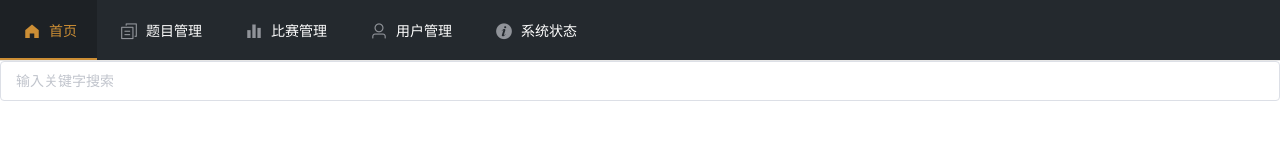
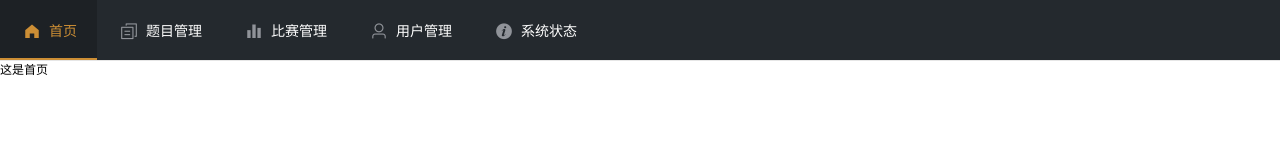
Before and after one commit to SDUOJ/sduoj-manage, a Vue app: page / in a window 1280 px wide. Shown: the top 160 px of the page. Built offline with nearby package versions, Linux system fonts and the light colour scheme.

Commit message:
home view

```diff
--- a/src/views/ViewHome.vue
+++ b/src/views/ViewHome.vue
@@ -1,9 +1,5 @@
 <template>
-  <div class="home">
-    <!-- <template> -->
-    <el-input v-model="search" placeholder="输入关键字搜索" />
-    <!-- </template> -->
-  </div>
+  <div class="home">这是首页</div>
 </template>
 
 <script>
```
